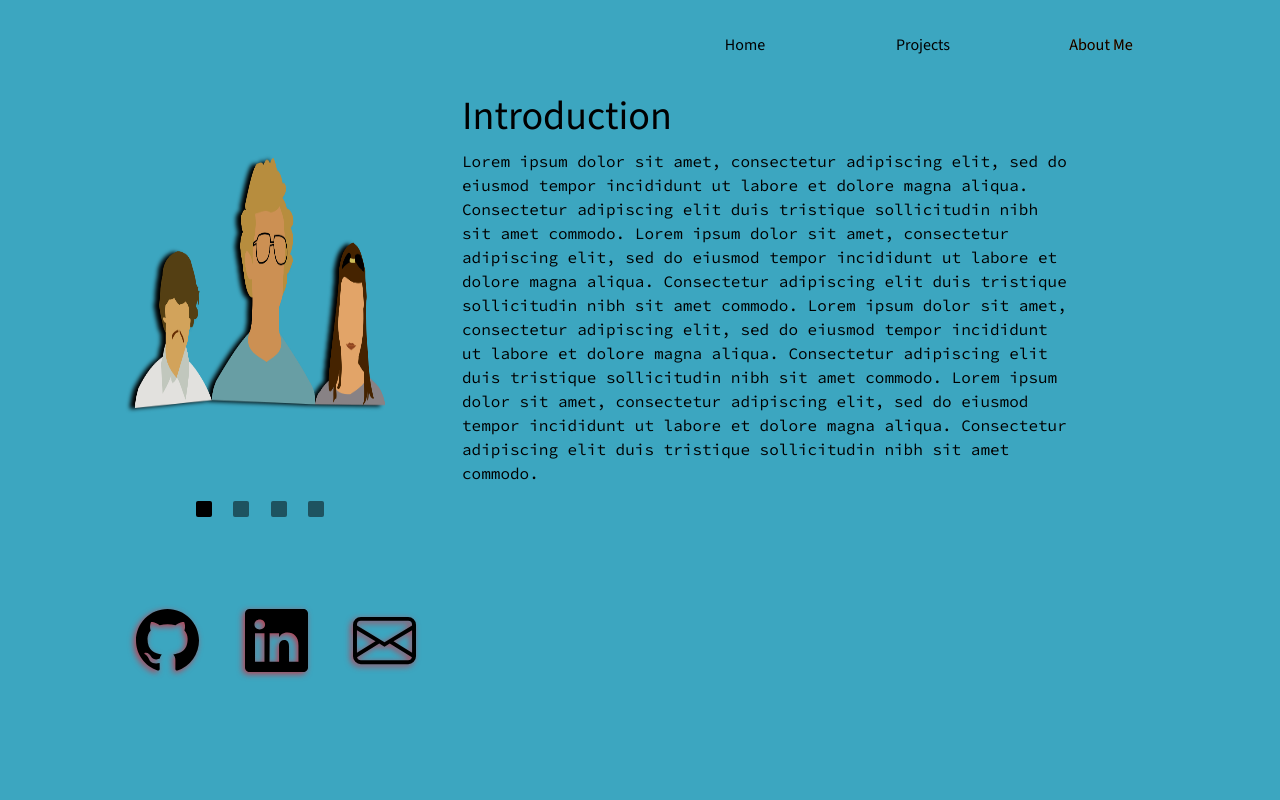
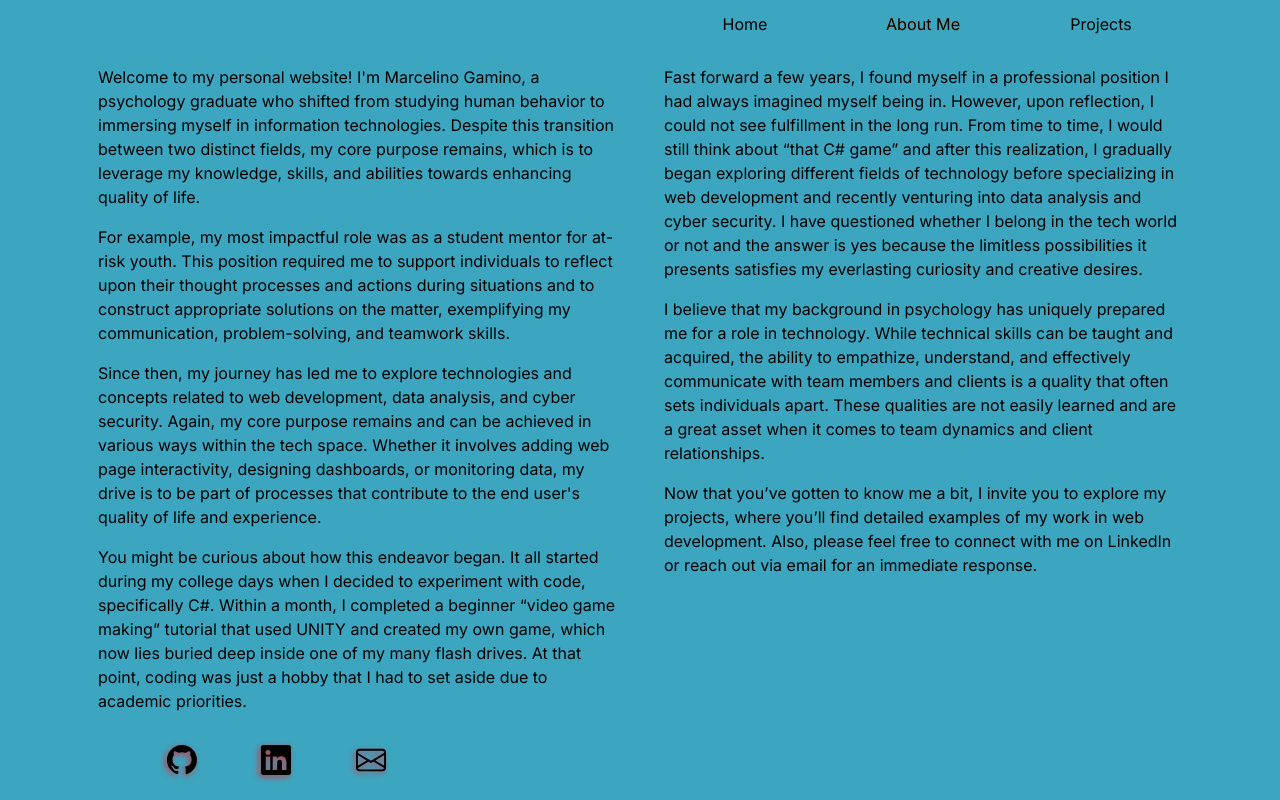
Before and after one commit to Marcelino-G/personalWebsite, a Next.js app: page /about_me in a window 1280 px wide. Built offline with nearby package versions, Linux system fonts and the light colour scheme.

Commit message:
grammar edits needed/profile pic

```diff
--- a/app/NavFoot/NavFootLayout.js
+++ b/app/NavFoot/NavFootLayout.js
@@ -4,7 +4,7 @@ import Styles from '../Styles/page.module.scss'
 
 export default function NavFoot({children}){
   return(
-    <div className={`container mt-4`}>
+    <div className={` container mt-1`}>
       <Nav/>
       {children}
       <Footer/>
--- a/app/NavFoot/footer.js
+++ b/app/NavFoot/footer.js
@@ -2,24 +2,24 @@ import Styles from '../Styles/page.module.scss'
 
 export default function Footer() {
     return (
-      <div className={`row ${Styles.footerr}`}>
-        <footer className="col-4" >
-          <ul className="row justify-content-evenly">
-            <li className="col-3">
+      <div className={`row `}>
+        <footer className="col-4  " >
+          <ul className="row justify-content-evenly  m-0">
+            <li className="col-2">
               <a href="https://github.com/Marcelino-G" target="_blank">
                 <svg xmlns="http://www.w3.org/2000/svg" fill="currentColor" className="bi bi-github" viewBox="0 0 16 16">
                   <path d="M8 0C3.58 0 0 3.58 0 8c0 3.54 2.29 6.53 5.47 7.59.4.07.55-.17.55-.38 0-.19-.01-.82-.01-1.49-2.01.37-2.53-.49-2.69-.94-.09-.23-.48-.94-.82-1.13-.28-.15-.68-.52-.01-.53.63-.01 1.08.58 1.23.82.72 1.21 1.87.87 2.33.66.07-.52.28-.87.51-1.07-1.78-.2-3.64-.89-3.64-3.95 0-.87.31-1.59.82-2.15-.08-.2-.36-1.02.08-2.12 0 0 .67-.21 2.2.82.64-.18 1.32-.27 2-.27.68 0 1.36.09 2 .27 1.53-1.04 2.2-.82 2.2-.82.44 1.1.16 1.92.08 2.12.51.56.82 1.27.82 2.15 0 3.07-1.87 3.75-3.65 3.95.29.25.54.73.54 1.48 0 1.07-.01 1.93-.01 2.2 0 .21.15.46.55.38A8.012 8.012 0 0 0 16 8c0-4.42-3.58-8-8-8z"/>
                 </svg>
               </a>
             </li>
-            <li className="col-3">
+            <li className="col-2">
               <a href="https://www.linkedin.com/in/marcelino-g/" target="_blank">
                 <svg xmlns="http://www.w3.org/2000/svg" fill="currentColor" className="bi bi-linkedin" viewBox="0 0 16 16">
                   <path d="M0 1.146C0 .513.526 0 1.175 0h13.65C15.474 0 16 .513 16 1.146v13.708c0 .633-.526 1.146-1.175 1.146H1.175C.526 16 0 15.487 0 14.854V1.146zm4.943 12.248V6.169H2.542v7.225h2.401zm-1.2-8.212c.837 0 1.358-.554 1.358-1.248-.015-.709-.52-1.248-1.342-1.248-.822 0-1.359.54-1.359 1.248 0 .694.521 1.248 1.327 1.248h.016zm4.908 8.212V9.359c0-.216.016-.432.08-.586.173-.431.568-.878 1.232-.878.869 0 1.216.662 1.216 1.634v3.865h2.401V9.25c0-2.22-1.184-3.252-2.764-3.252-1.274 0-1.845.7-2.165 1.193v.025h-.016a5.54 5.54 0 0 1 .016-.025V6.169h-2.4c.03.678 0 7.225 0 7.225h2.4z"/>
                 </svg>
               </a>
             </li>
-            <li className="col-3">
+            <li className="col-2">
               <a href="mailto:marcelino.gamino11@gmail.com">
                 <svg xmlns="http://www.w3.org/2000/svg" fill="currentColor" class="bi bi-envelope" viewBox="0 0 16 16">
                   <path d="M0 4a2 2 0 0 1 2-2h12a2 2 0 0 1 2 2v8a2 2 0 0 1-2 2H2a2 2 0 0 1-2-2V4Zm2-1a1 1 0 0 0-1 1v.217l7 4.2 7-4.2V4a1 1 0 0 0-1-1H2Zm13 2.383-4.708 2.825L15 11.105V5.383Zm-.034 6.876-5.64-3.471L8 9.583l-1.326-.795-5.64 3.47A1 1 0 0 0 2 13h12a1 1 0 0 0 .966-.741ZM1 11.105l4.708-2.897L1 5.383v5.722Z"/>
--- a/app/NavFoot/nav.js
+++ b/app/NavFoot/nav.js
@@ -13,8 +13,9 @@ export default function Nav() {
           <ul className="d-flex justify-content-end m-2">
 
             <li  className={`col-2`}><Link className={`${pathway === "/"? Styles.navExplorer: null}`} href={'/'}>Home</Link></li>
+            <li  className={`col-2`}><Link className={`${pathway === "/about_me"? Styles.navExplorer: null}`} href= {'/about_me'}>About Me</Link></li>
             <li  className={`col-2`}><Link className={`${pathway === "/projects"? Styles.navExplorer: null}`} href={'/projects'}>Projects</Link></li>
-            <li  className={`col-2`}><Link className={`${pathway === "/about_me"? Styles.navExplorer: null}`} href= {'/about_me'}>About Me</Link></li>
+
 
           </ul>
         </nav>
--- a/app/Styles/globals.scss
+++ b/app/Styles/globals.scss
@@ -2,39 +2,17 @@
   box-sizing: border-box;
   padding: 0;
   margin: 0;
-  font-family: Verdana, Arial, Helvetica, sans-serif;
+  // font-family: Verdana, Arial, Helvetica, sans-serif;
   color: black;
 }
 
-@font-face {
-  font-family: 'Source Code Pro Regular';
-  src: url(./font/SourceCodePro/SourceCodePro-Regular.ttf);
-}
-
-@font-face {
-  font-family: 'Source Sans 3 Regular';
-  src: url(./font/SourceSans3/SourceSans3-Regular.ttf);
-}
-
-h1{
-  font-family: 'Source Sans 3 Regular';
-}
-
-p{
-  font-family: 'Source Code Pro Regular';
-}
-
 ul{
-  font-family: 'Source Sans 3 Regular';
   li{
-    font-family: 'Source Code Pro Regular';
+    margin: 5px 0px;
     list-style: none;
     a:any-link{
       text-decoration: underline double 1px;
       color: initial;
-    }
-    a{
-      font-family: 'Source Code Pro Regular';
     }
   }
 }
--- a/app/Styles/page.module.scss
+++ b/app/Styles/page.module.scss
@@ -1,7 +1,3 @@
-@font-face {
-    font-family: 'Source Sans 3 Regular';
-    src: url(./font/SourceSans3/SourceSans3-Regular.ttf);
-}
 
 .pageBackground{
     background-color: #3CA6C0;
@@ -12,9 +8,7 @@
     ul{
         li{
           text-align: center;
-          a{
-            font-family: 'Source Sans 3 Regular';
-          }
+          margin: 0;
           a:any-link{
             text-decoration: none;
           }
@@ -46,10 +40,11 @@
 }
 
 .contentContainer{
-    min-height: 540px;
+    min-height: 630px;
 }
 
 .initialList{
+    margin: 0 0 32px 0;
     li{
         list-style: initial;
     }
@@ -62,7 +57,7 @@
 .projectList{
     li{
         cursor: pointer;
-        margin: 5px 0px;
+        // margin: 5px 0px;
     }
 }
 
@@ -72,7 +67,7 @@
 
 .circleArrows{
     svg{
-        box-shadow: 0px 33px 7px -20px black;
+        box-shadow: 0px 40px 20px -15px black;
         border-radius: 50%;
     }
 }
--- a/app/about_me/page.js
+++ b/app/about_me/page.js
@@ -47,10 +47,77 @@ export default function AboutMe() {
 
     return (
         <NavFoot>
-        <div className={`row ${Styles.contentContainer}`}>
+        <div className={`row  ${Styles.contentContainer}`}>
 
-            <section className={`col-4 d-flex flex-column justify-content-evenly align-items-center `}>
 
+
+            <main className="d-flex">
+                <div className="col-6 p-3 pe-4">
+                    <p>
+                        Welcome to my personal website! I'm Marcelino Gamino, a psychology graduate who shifted
+                        from studying human behavior to immersing myself in information technologies. Despite
+                        this transition between two distinct fields, my core purpose remains, which is to leverage
+                        my knowledge, skills, and abilities towards enhancing quality of life.
+                    </p>
+                    <p>
+                        For example, my most impactful role was as a student mentor for at-risk youth.
+                        This position required me to support individuals to reflect upon their thought
+                        processes and actions during situations and to construct appropriate
+                        solutions on the matter, exemplifying my communication, problem-solving, and teamwork skills.
+                    </p>
+                    <p>
+                        Since then, my journey has led me to explore technologies and concepts related to web
+                        development, data analysis, and cyber security. Again, my core purpose remains and can be
+                        achieved in various ways within the tech space. Whether it involves adding web page interactivity,
+                        designing dashboards, or monitoring data, my drive is to be part of processes that contribute
+                        to the end user's quality of life and experience.
+                    </p>
+                    <p>
+                        You might be curious about how this endeavor began. It all started during my college days when
+                        I decided to experiment with code, specifically C#. Within a month, I completed a beginner
+                        “video game making” tutorial that used UNITY and created my own game, which now lies buried
+                        deep inside one of my many flash drives. At that point, coding was just a hobby that I had to set
+                        aside due to academic priorities.
+                    </p>
+                </div>
+                <div className="col-6 p-3 ps-4">
+                    <p>
+                        Fast forward a few years, I found myself in a professional position I had always imagined myself
+                        being in. However, upon reflection, I could not see fulfillment in the long run. From time to time,
+                        I would still think about “that C# game” and after this realization, I gradually began exploring
+                        different fields of technology before specializing in web development and recently venturing into
+                        data analysis and cyber security. I have questioned whether I belong in the tech world or not and
+                        the answer is yes because the limitless possibilities it presents satisfies my everlasting curiosity
+                        and creative desires.
+                    </p>
+                    <p>
+                        I believe that my background in psychology has uniquely prepared me for a role in technology.
+                        While technical skills can be taught and acquired, the ability to empathize, understand, and
+                        effectively communicate with team members and clients is a quality that often sets individuals apart.
+                        These qualities are not easily learned and are a great asset when it comes to team dynamics and
+                        client relationships.
+                    </p>
+                    <p>
+                        Now that you’ve gotten to know me a bit, I invite you to explore my projects, where you’ll find
+                        detailed examples of my work in web development. Also, please feel free to connect with me on
+                        LinkedIn or reach out via email for an immediate response.
+                    </p>
+                </div>
+
+
+
+            </main>
+
+        </div>
+        </NavFoot>
+
+
+
+    )
+  }
+
+  {/* <section className={`col-3 d-flex flex-column justify-content-evenly align-items-center border border border-dark`}>
+                <span>made with illustrator</span>
                 <AnimatePresence initial={false} mode="wait">
                     <motion.div
                     key={pages}
@@ -83,28 +150,4 @@ export default function AboutMe() {
 
                 </div>
 
-            </section>
-
-            <main className="col-8 mt-4">
-                <h1>Introduction</h1>
-                <p className="col-10">Lorem ipsum dolor sit amet, consectetur adipiscing elit,
-                    sed do eiusmod tempor incididunt ut labore et dolore magna aliqua.
-                    Consectetur adipiscing elit duis tristique sollicitudin
-                    nibh sit amet commodo. Lorem ipsum dolor sit amet, consectetur adipiscing elit,
-                    sed do eiusmod tempor incididunt ut labore et dolore magna aliqua.
-                    Consectetur adipiscing elit duis tristique sollicitudin
-                    nibh sit amet commodo. Lorem ipsum dolor sit amet, consectetur adipiscing elit,
-                    sed do eiusmod tempor incididunt ut labore et dolore magna aliqua.
-                    Consectetur adipiscing elit duis tristique sollicitudin
-                    nibh sit amet commodo. Lorem ipsum dolor sit amet, consectetur adipiscing elit,
-                    sed do eiusmod tempor incididunt ut labore et dolore magna aliqua.
-                    Consectetur adipiscing elit duis tristique sollicitudin
-                    nibh sit amet commodo.
-                </p>
-            </main>
-
-        </div>
-        </NavFoot>
-
-    )
-  }
+            </section> */}
```
Also changed, not shown: app/homeContent.js (+64 -15 lines), app/projects/page.js (+15 -5 lines).
